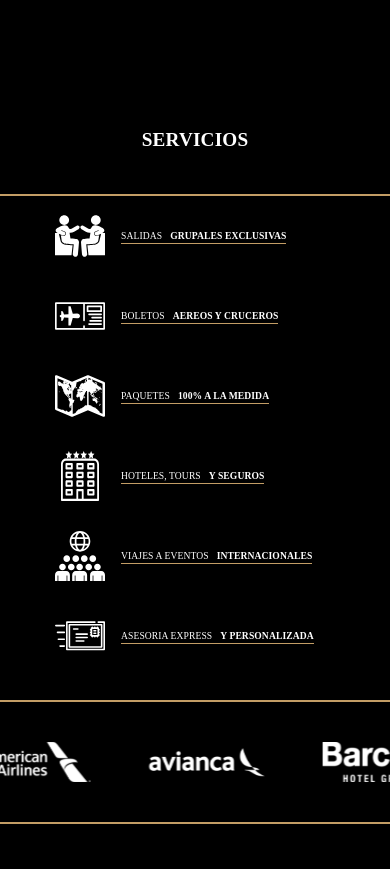
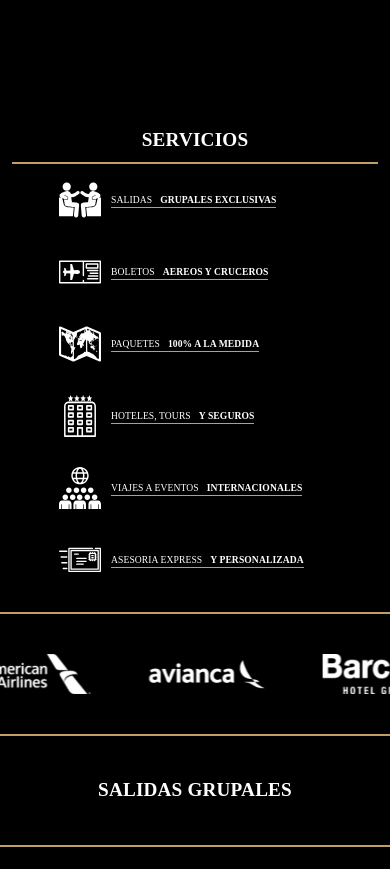
Before and after one commit to katrinabmb/viajeroCR, a React (Vite) app: page / in a window 390 px wide. Shown: the part 1614-2483 px from the top of the page. Built offline with nearby package versions, Linux system fonts and the light colour scheme; a web font is replaced by a local one.

Commit message:
Refactor Seccion4 component: update layout and styling for improved responsiveness, adjust image sizing, and streamline service display using grid layout for better user experience.

```diff
--- a/src/components/HomeComponents/Seccion4.jsx
+++ b/src/components/HomeComponents/Seccion4.jsx
@@ -4,29 +4,33 @@ import PropTypes from "prop-types";
 const CardService = ({ image, title, title2, description }) => {
   const isMobile = useMediaQuery('(max-width: 600px)');
   const computer = useMediaQuery('(min-width: 1025px) and (max-width: 1599px)');
+  const iconSize = isMobile ? 42 : computer ? 62 : 72;
   return (
     <Stack
       direction="row"
       alignItems="center"
-      justifyContent={isMobile ? "flex-start" : "center"}
-      spacing={2}
-      style={{ width: isMobile ? "100%" : computer ? "90%" : "70%", height: isMobile ? "80px" : "220px" }}
+      justifyContent="center"
+      spacing={1.25}
+      style={{ width: "100%", maxWidth: isMobile ? "100%" : "460px", height: isMobile ? "72px" : computer ? "122px" : "130px" }}
     >
+      <Stack style={{ width: `${iconSize}px`, minWidth: `${iconSize}px` }} alignItems="center" justifyContent="center">
         <img
           src={image}
           alt={title}
-        style={{ width: isMobile ? "50px" : computer ? "70px" : "120px", height: isMobile ? "50px" : computer ? "70px" : "120px" }}
+          style={{ width: `${iconSize}px`, height: `${iconSize}px` }}
         />
+      </Stack>
       <Stack
         direction="column"
         alignItems="flex-start"
         justifyContent="flex-start"
-        spacing={3}
+        spacing={0}
+        style={{ minWidth: isMobile ? "220px" : computer ? "280px" : "320px" }}
       >
         <Stack
           direction="row"
           alignItems="center"
-          justifyContent="center"
+          justifyContent="flex-start"
           spacing={1}
           style={{ borderBottom: "1px solid #C39D65" }}
         >
@@ -98,39 +102,39 @@ const Seccion4 = ({ id }) => {
       image: "images/servicios/express.svg",
     }
   ];
-  const rowSize = 2;
-  const serviceRows = [];
-
-  for (let i = 0; i < services.length; i += rowSize) {
-    serviceRows.push(services.slice(i, i + rowSize));
-  }
   return (
     <Stack
       id={id}
       direction="column"
       alignItems="center"
       justifyContent="center"
-      spacing={isMobile ? 0 : 0}
-      style={{ paddingBottom: isMobile ? "1rem" : "4rem", backgroundColor: "#000",}}
+      spacing={0}
+      style={{ padding: isMobile ? "0 0.75rem 0.5rem" : "0 2.5rem 1.25rem", backgroundColor: "#000" }}
     >
-      <Typography className="seccion3-title">Servicios</Typography>
-      {serviceRows.map((row, rowIndex) => (
+      <Typography
+        className="seccion3-title"
+        style={{ width: isMobile ? "100%" : "90%", paddingTop: 0, paddingBottom: isMobile ? "0.5rem" : "0.75rem", textAlign: "center" }}
+      >
+        Servicios
+      </Typography>
       <Stack
-          key={`services-row-${rowIndex}`}
-          direction={isMobile ? "column" : "row"}
-          spacing={0}
-          alignItems="center"
-          justifyContent="center"
-          style={{ width: isMobile ? "100%" : "90%", paddingLeft: isMobile ? "2rem" : "0" }}
+        style={{
+          width: isMobile ? "100%" : "90%",
+          display: "grid",
+          gridTemplateColumns: isMobile ? "1fr" : "repeat(2, minmax(320px, 460px))",
+          justifyContent: "center",
+          columnGap: isMobile ? "0px" : "140px",
+          rowGap: "0px",
+        }}
       >
-          {row.map((service) => (
+        {services.map((service) => (
           <Stack
             key={service.id}
             direction="column"
             alignItems="center"
-              justifyContent="center"
-              spacing={2}
-              style={{ width: "80%" }}
+            justifyContent="flex-start"
+            spacing={0}
+            style={{ width: "100%" }}
           >
             <CardService
               image={service.image}
@@ -141,7 +145,6 @@ const Seccion4 = ({ id }) => {
           </Stack>
         ))}
       </Stack>
-      ))}
     </Stack>
   );
 };
```
Lines whose indentation alone changed are shown as unchanged.
